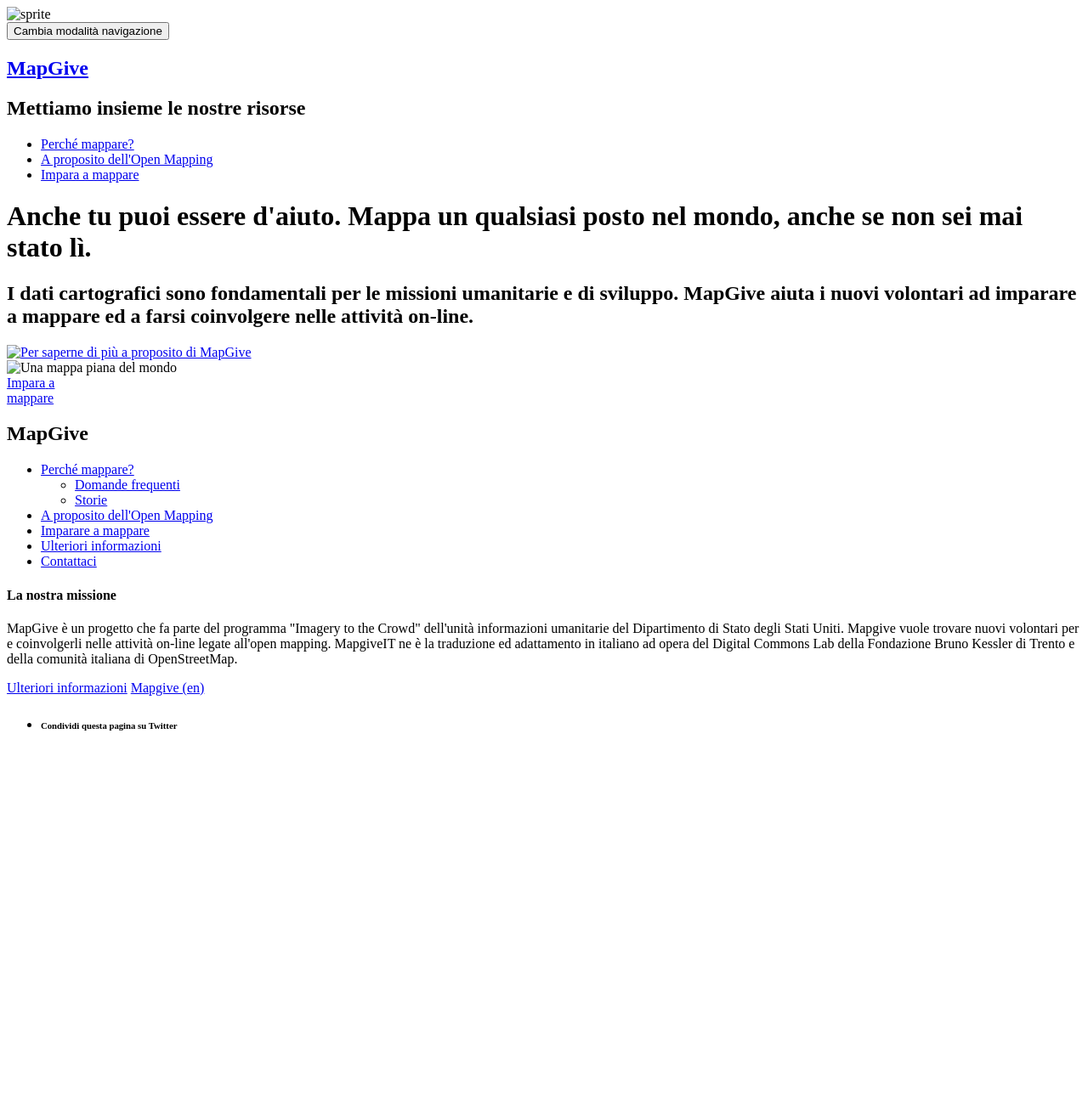
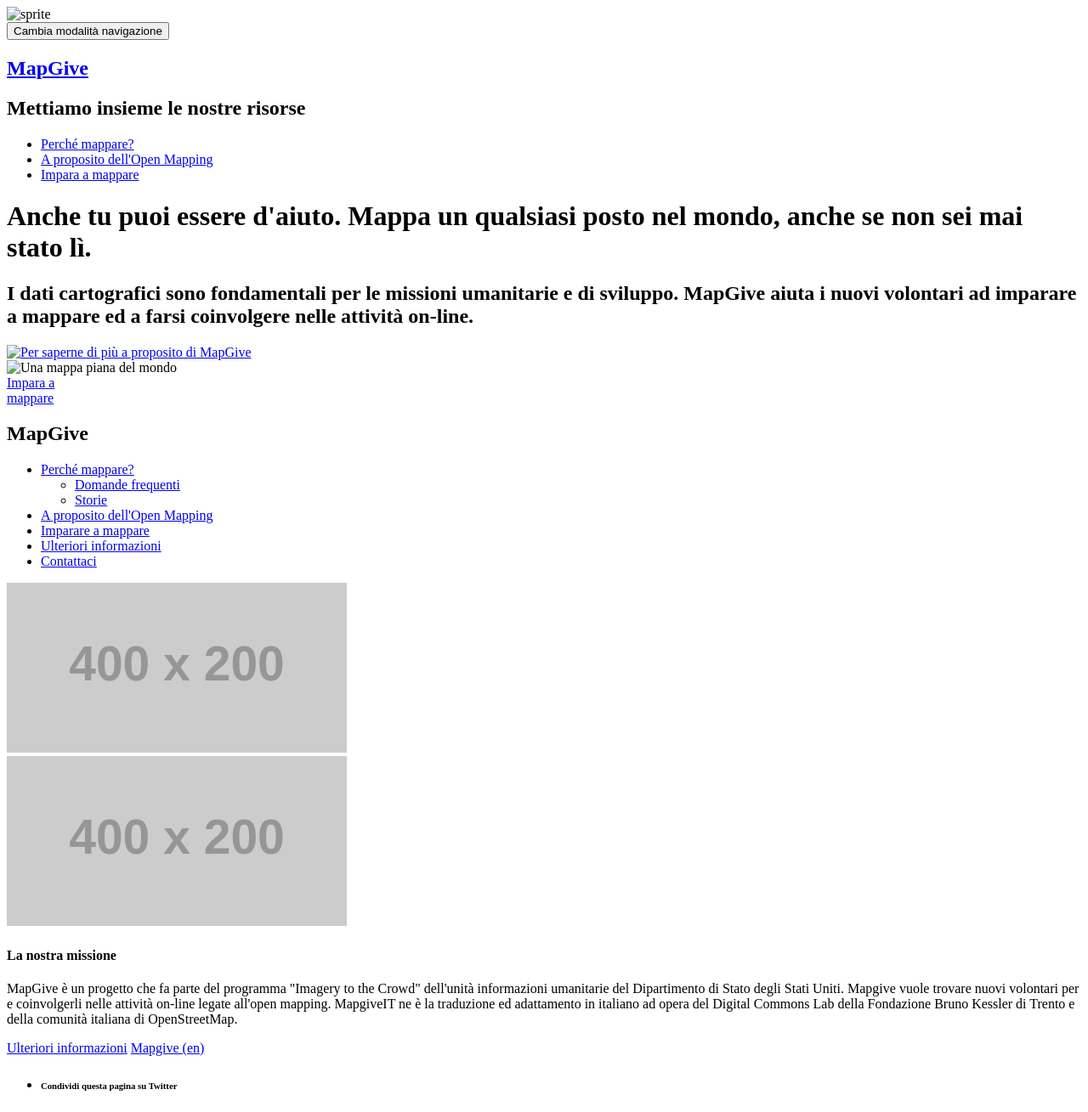
Before and after one commit to osmItalia/MapgiveIT, a Jekyll site: the page built from index.html, in a window 1280 px wide. Shown: the whole page at 85% size. Built offline with Jekyll 4.4.1, drawn with Linux system fonts in a browser that asks for light colours; nearby versions of some CDN libraries; Markdown is read by kramdown in place of the engine named in the settings; before the commit the page ends 900 px from its top, so only the background shows below that.

Commit message:
Adding placeholder images in footer

```diff
--- a/_includes/footer.html
+++ b/_includes/footer.html
@@ -6,6 +6,8 @@
   </div>
   <div class="row">
     <div class="col-sm-8">
+      <div class="">
+          <div class="row">
           <nav role="navigation">
                   <ul class="footer-nav">
                     <li class="first"><a href="/perche-mappare/">Perché mappare?</a>
@@ -20,6 +22,16 @@
                     <li class="last"><a href="mailto:mapgive@openstreetmap.it">Contattaci</a></li>
                   </ul>
           </nav>
+          </div>
+          <div class="row">
+              <div class="col-sm-6">
+                  <img src="http://placehold.it/400x200" class="img-responsive">
+              </div>
+              <div class="col-sm-6">
+                  <img src="http://placehold.it/400x200" class="img-responsive">
+              </div>
+          </div>
+      </div>
     </div>
     <div class="col-sm-4 mission">
       <h4>La nostra missione</h4>
```
Lines whose indentation alone changed are shown as unchanged.
